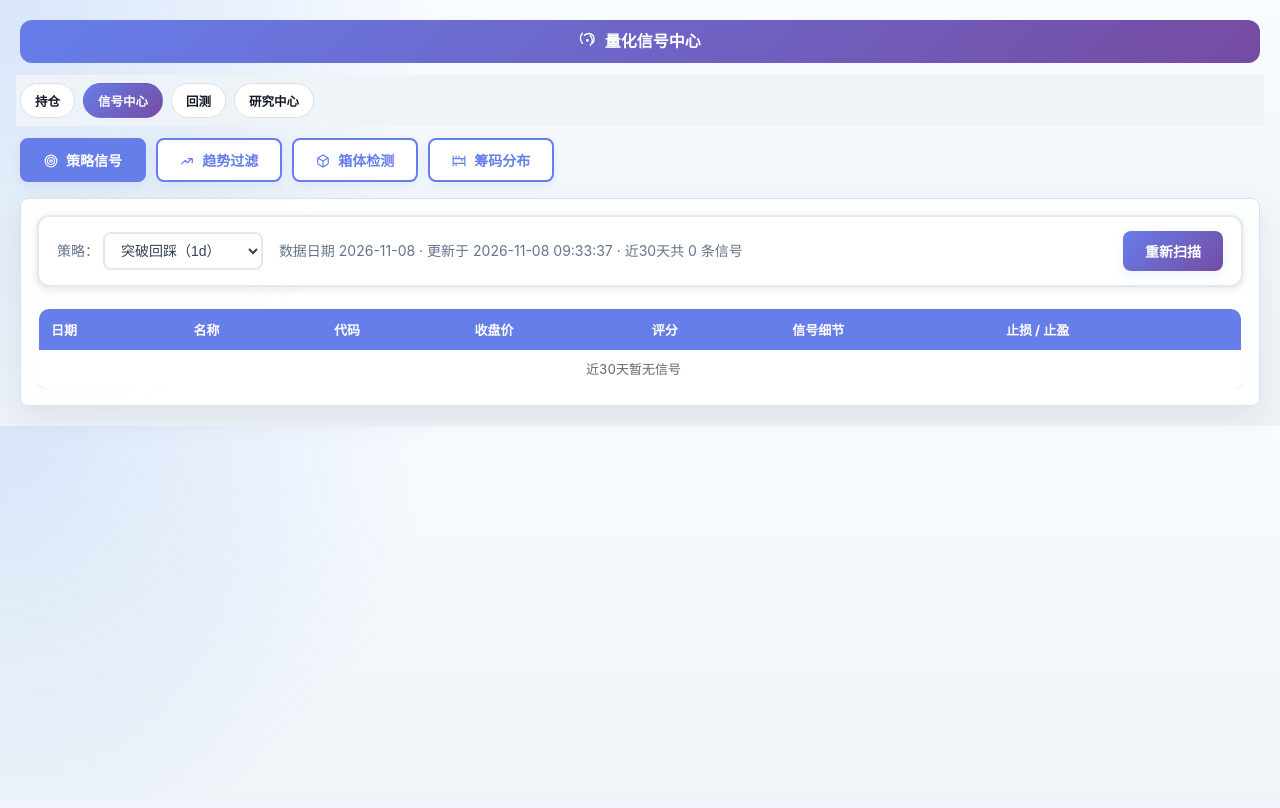
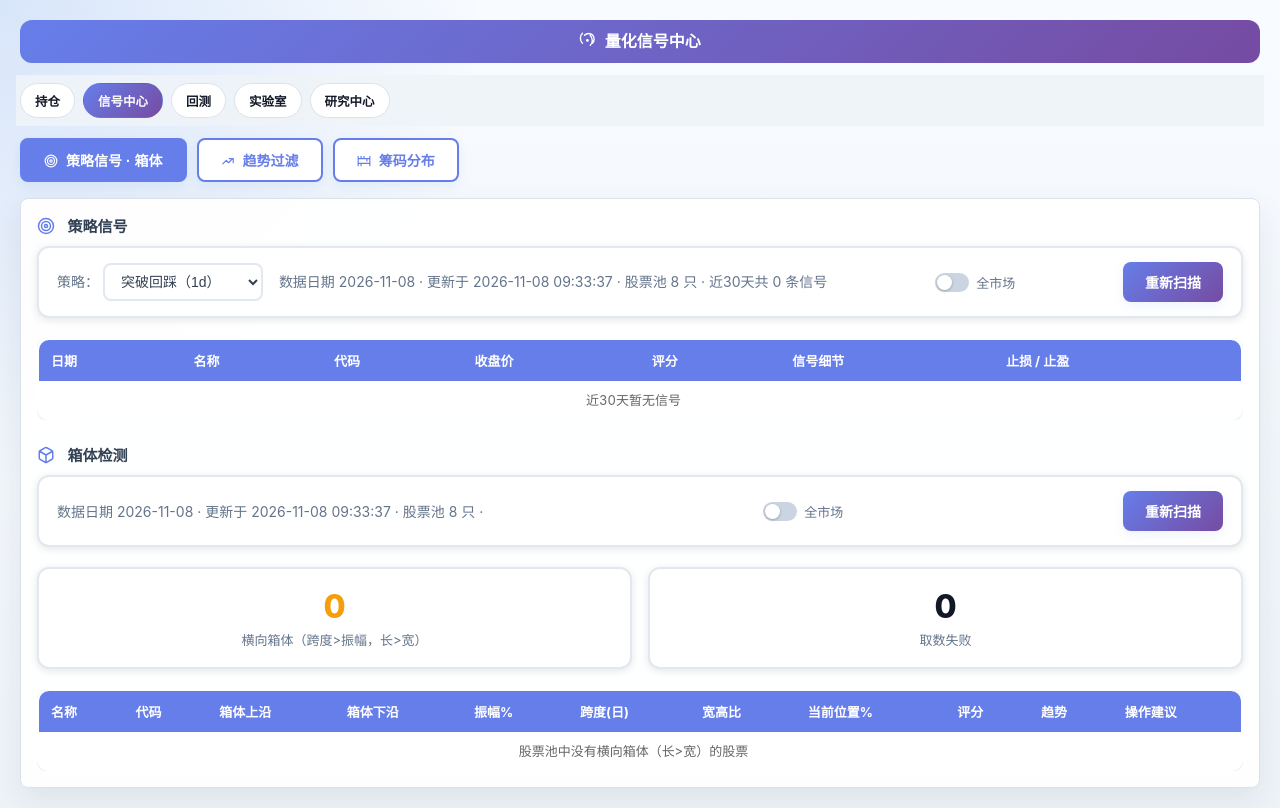
Before and after one commit to rollstone6/jungle-trading, a FastAPI app: template templates/quant.html in a window 1280 px wide. Before the commit the page ends 660 px from the top, so only its background shows below. Run offline with FastAPI, Linux system fonts and the light colour scheme; the template is opened without the code that fills it, so the values that code supplies are empty.

Commit message:
feat(quant): 信号中心全市场扫描开关
quant_scan 新增 FULL_MARKET_LIMIT=300 全市场模式：_market_candidates() 从新浪全A快照
按成交额粗筛，过滤 ST/退市，仅保留 60/00/30/68 前缀；signals/trend/box/chip 四个 API
透传 full 参数，前端 .mk-toggle 开关控制。

Agent-Task: 信号中心增加全市场扫描能力
Agent-Model: qwen3.8-flash
Agent-Decision: 候选上限 300 只，3.4G 小内存主机的安全阈值，扩容前需先解决扫描峰值内存
Agent-Limitation: 粗筛仅按成交额排序，冷门票的箱体/筹码信号可能仍漏

```diff
--- a/app/main.py
+++ b/app/main.py
@@ -887,40 +887,41 @@ async def quant_strategies(request: Request, pwd: str = check_password):
 
 @app.get("/api/quant/signals")
 async def quant_signals_api(request: Request, pwd: str = check_password,
-                            strategy: str = "breakout", refresh: int = 0):
-    """策略信号扫描（当日缓存，refresh=1 强制重扫）"""
+                            strategy: str = "breakout", refresh: int = 0,
+                            full: int = 0):
+    """策略信号扫描（当日缓存，refresh=1 强制重扫，full=1 全市场粗筛池）"""
     from app.services.quant_scan import scan_signals
     try:
-        return await asyncio.to_thread(scan_signals, strategy, bool(refresh))
+        return await asyncio.to_thread(scan_signals, strategy, bool(refresh), bool(full))
     except ValueError as exc:
         raise HTTPException(status_code=400, detail=str(exc))
 
 
 @app.get("/api/quant/trend")
 async def quant_trend_api(request: Request, pwd: str = check_password,
-                          mode: str = "strong", refresh: int = 0):
-    """全池趋势过滤（strong/loose/oversold）"""
+                          mode: str = "strong", refresh: int = 0, full: int = 0):
+    """趋势过滤（strong/loose/oversold，full=1 全市场粗筛池）"""
     from app.services.quant_scan import scan_trend
     try:
-        return await asyncio.to_thread(scan_trend, mode, bool(refresh))
+        return await asyncio.to_thread(scan_trend, mode, bool(refresh), bool(full))
     except ValueError as exc:
         raise HTTPException(status_code=400, detail=str(exc))
 
 
 @app.get("/api/quant/box")
 async def quant_box_api(request: Request, pwd: str = check_password,
-                        refresh: int = 0):
-    """全池箱体检测"""
+                        refresh: int = 0, full: int = 0):
+    """箱体检测（full=1 全市场粗筛池）"""
     from app.services.quant_scan import scan_box
-    return await asyncio.to_thread(scan_box, bool(refresh))
+    return await asyncio.to_thread(scan_box, bool(refresh), bool(full))
 
 
 @app.get("/api/quant/chip")
 async def quant_chip_api(request: Request, pwd: str = check_password,
-                         refresh: int = 0):
-    """全池筹码集中度扫描"""
+                         refresh: int = 0, full: int = 0):
+    """筹码集中度扫描（full=1 全市场粗筛池）"""
     from app.services.quant_scan import scan_chip
-    return await asyncio.to_thread(scan_chip, bool(refresh))
+    return await asyncio.to_thread(scan_chip, bool(refresh), bool(full))
 
 
 @app.get("/api/quant/chip/detail")
--- a/templates/quant.html
+++ b/templates/quant.html
@@ -4,7 +4,8 @@
     <meta charset="UTF-8">
     <meta name="viewport" content="width=device-width, initial-scale=1.0">
     <title>量化信号中心 - 持仓工作台</title>
-    <link rel="stylesheet" href="/static/styles.css?v=20261103a">
+    <link rel="stylesheet" href="/static/styles.css?v=20261108a">
+    <link rel="icon" href="/static/favicon.svg" type="image/svg+xml">
     <style>
         .quant-container { max-width: 1280px; margin: 0 auto; padding: 20px; }
 
@@ -28,6 +29,21 @@
 
         .panel { display: none; }
         .panel.active { display: block; }
+
+        .sub-title {
+            display: flex; align-items: center; gap: 8px;
+            font-size: 15px; font-weight: 700; color: #334155; margin: 0 0 10px;
+        }
+        .sub-title .ic { width: 18px; height: 18px; color: var(--accent); }
+
+        .mk-toggle { display: inline-flex; align-items: center; gap: 7px; font-size: 13px; color: #64748b; cursor: pointer; user-select: none; white-space: nowrap; min-height: 32px; padding: 4px 0; }
+        .mk-toggle input { position: absolute; opacity: 0; pointer-events: none; }
+        .mk-track { width: 34px; height: 19px; border-radius: 10px; background: #cbd5e1; position: relative; transition: background 0.2s; flex-shrink: 0; }
+        .mk-track::after { content: ''; position: absolute; left: 2px; top: 2px; width: 15px; height: 15px; border-radius: 50%; background: #fff; box-shadow: 0 1px 3px rgba(0,0,0,0.25); transition: left 0.2s; }
+        .mk-toggle input:checked + .mk-track { background: var(--accent); }
+        .mk-toggle input:checked + .mk-track::after { left: 17px; }
+        .mk-toggle input:focus-visible + .mk-track { outline: 2px solid var(--accent); outline-offset: 2px; }
+        .mk-toggle.on { color: var(--accent); font-weight: 600; }
 
         .scan-bar {
             background: white; border: 2px solid #e2e8f0; border-radius: 12px;
@@ -54,7 +70,7 @@
         }
         .kpi-card .v { font-size: 32px; font-weight: 800; }
         .kpi-card .l { font-size: 13px; color: #64748b; margin-top: 4px; }
-        .kpi-card.pass .v { color: #10b981; }
+        .kpi-card.pass .v { color: var(--green); }
         .kpi-card.box .v { color: #f59e0b; }
         .kpi-card.score .v { color: var(--accent); }
 
@@ -73,11 +89,11 @@
             display: inline-block; padding: 3px 12px; border-radius: 20px;
             font-size: 12px; font-weight: 600; color: #fff;
         }
-        .badge.ok { background: #10b981; }
+        .badge.ok { background: var(--green); }
         .badge.no { background: #cbd5e1; }
         .mark { font-size: 14px; }
-        .mark.yes { color: #10b981; }
-        .mark.no { color: #ef4444; }
+        .mark.yes { color: var(--green); }
+        .mark.no { color: var(--red); }
         .mono { font-variant-numeric: tabular-nums; }
         .loading { text-align: center; padding: 40px; color: #666; }
         .link-btn {
@@ -112,24 +128,26 @@
             <a href="/?pwd={{ pwd }}">持仓</a>
             <a href="/quant?pwd={{ pwd }}" class="on">信号中心</a>
             <a href="/backtest?pwd={{ pwd }}">回测</a>
+            <a href="/lab?pwd={{ pwd }}">实验室</a>
             <a href="/research?pwd={{ pwd }}">研究中心</a>
         </nav>
 
         <div class="tab-row" id="tab-row">
-            <button class="tab-btn active" data-tab="signals" type="button"><svg class="ic" viewBox="0 0 24 24" fill="none" stroke="currentColor" stroke-width="2" stroke-linecap="round" stroke-linejoin="round" aria-hidden="true"><path d="M12 22a10 10 0 1 0 0-20 10 10 0 0 0 0 20Z M12 18a6 6 0 1 0 0-12 6 6 0 0 0 0 12Z M12 14a2 2 0 1 0 0-4 2 2 0 0 0 0 4Z"/></svg> 策略信号</button>
+            <button class="tab-btn active" data-tab="signals" type="button"><svg class="ic" viewBox="0 0 24 24" fill="none" stroke="currentColor" stroke-width="2" stroke-linecap="round" stroke-linejoin="round" aria-hidden="true"><path d="M12 22a10 10 0 1 0 0-20 10 10 0 0 0 0 20Z M12 18a6 6 0 1 0 0-12 6 6 0 0 0 0 12Z M12 14a2 2 0 1 0 0-4 2 2 0 0 0 0 4Z"/></svg> 策略信号 · 箱体</button>
             <button class="tab-btn" data-tab="trend" type="button"><svg class="ic" viewBox="0 0 24 24" fill="none" stroke="currentColor" stroke-width="2" stroke-linecap="round" stroke-linejoin="round" aria-hidden="true"><path d="M3 17l6-6 4 4 7-7 M14 8h7v7"/></svg> 趋势过滤</button>
-            <button class="tab-btn" data-tab="box" type="button"><svg class="ic" viewBox="0 0 24 24" fill="none" stroke="currentColor" stroke-width="2" stroke-linecap="round" stroke-linejoin="round" aria-hidden="true"><path d="M21 8a2 2 0 0 0-1-1.7l-7-4a2 2 0 0 0-2 0l-7 4A2 2 0 0 0 3 8v8a2 2 0 0 0 1 1.7l7 4a2 2 0 0 0 2 0l7-4A2 2 0 0 0 21 16Z M3.3 7l8.7 5 8.7-5 M12 22V12"/></svg> 箱体检测</button>
             <button class="tab-btn" data-tab="chip" type="button"><svg class="ic" viewBox="0 0 24 24" fill="none" stroke="currentColor" stroke-width="2" stroke-linecap="round" stroke-linejoin="round" aria-hidden="true"><path d="M2 8h20 M2 16h20 M2 4v16 M22 4v16 M7 4v4 M17 8v4 M7 16v4 M12 4v4"/></svg> 筹码分布</button>
         </div>
 
-        <!-- ===== 策略信号 ===== -->
+        <!-- ===== 策略信号 + 箱体检测（合并面板） ===== -->
         <div class="panel active" id="panel-signals">
+            <div class="sub-title"><svg class="ic" viewBox="0 0 24 24" fill="none" stroke="currentColor" stroke-width="2" stroke-linecap="round" stroke-linejoin="round" aria-hidden="true"><path d="M12 22a10 10 0 1 0 0-20 10 10 0 0 0 0 20Z M12 18a6 6 0 1 0 0-12 6 6 0 0 0 0 12Z M12 14a2 2 0 1 0 0-4 2 2 0 0 0 0 4Z"/></svg> 策略信号</div>
             <div class="scan-bar">
                 <span>
                     策略：
                     <select class="sel" id="signal-strategy" aria-label="策略信号扫描模式"></select>
                     <span id="signal-meta" style="margin-left:12px">加载中...</span>
                 </span>
+                <label class="mk-toggle" title="开启后按全市场成交额前300粗筛扫描，首次约5-15分钟"><input type="checkbox" id="mk-signals" aria-label="全市场扫描开关"><span class="mk-track"></span>全市场</label>
                 <button class="scan-btn" id="signal-refresh" type="button">重新扫描</button>
             </div>
             <div class="table-scroll">
@@ -138,6 +156,24 @@
                     <th>日期</th><th>名称</th><th>代码</th><th>收盘价</th><th>评分</th><th>信号细节</th><th>止损 / 止盈</th>
                 </tr></thead>
                 <tbody id="signal-body"><tr><td colspan="7" class="loading">加载中...</td></tr></tbody>
+            </table>
+</div>
+
+            <div class="sub-title" style="margin-top:24px"><svg class="ic" viewBox="0 0 24 24" fill="none" stroke="currentColor" stroke-width="2" stroke-linecap="round" stroke-linejoin="round" aria-hidden="true"><path d="M21 8a2 2 0 0 0-1-1.7l-7-4a2 2 0 0 0-2 0l-7 4A2 2 0 0 0 3 8v8a2 2 0 0 0 1 1.7l7 4a2 2 0 0 0 2 0l7-4A2 2 0 0 0 21 16Z M3.3 7l8.7 5 8.7-5 M12 22V12"/></svg> 箱体检测</div>
+            <div class="scan-bar">
+                <span id="box-meta">加载中...</span>
+                <label class="mk-toggle" title="开启后按全市场成交额前300粗筛扫描，首次约5-15分钟"><input type="checkbox" id="mk-box" aria-label="全市场扫描开关"><span class="mk-track"></span>全市场</label>
+                <button class="scan-btn" id="box-refresh" type="button">重新扫描</button>
+            </div>
+            <div class="kpi-grid" id="box-kpi"><div class="loading">加载中...</div></div>
+            <div class="table-scroll">
+<table class="data-table">
+                <thead><tr>
+                    <th>名称</th><th>代码</th><th>箱体上沿</th><th>箱体下沿</th><th>振幅%</th>
+                    <th>跨度(日)</th><th>宽高比</th>
+                    <th>当前位置%</th><th>评分</th><th>趋势</th><th>操作建议</th>
+                </tr></thead>
+                <tbody id="box-body"><tr><td colspan="11" class="loading">加载中...</td></tr></tbody>
             </table>
 </div>
         </div>
@@ -154,6 +190,7 @@
                     </select>
                     <span id="trend-meta" style="margin-left:12px">加载中...</span>
                 </span>
+                <label class="mk-toggle" title="开启后按全市场成交额前300粗筛扫描，首次约5-15分钟"><input type="checkbox" id="mk-trend" aria-label="全市场扫描开关"><span class="mk-track"></span>全市场</label>
                 <button class="scan-btn" id="trend-refresh" type="button">重新扫描</button>
             </div>
             <div class="kpi-grid" id="trend-kpi"><div class="loading">加载中...</div></div>
@@ -168,29 +205,11 @@
 </div>
         </div>
 
-        <!-- ===== 箱体检测 ===== -->
-        <div class="panel" id="panel-box">
-            <div class="scan-bar">
-                <span id="box-meta">加载中...</span>
-                <button class="scan-btn" id="box-refresh" type="button">重新扫描</button>
-            </div>
-            <div class="kpi-grid" id="box-kpi"><div class="loading">加载中...</div></div>
-            <div class="table-scroll">
-<table class="data-table">
-                <thead><tr>
-                    <th>名称</th><th>代码</th><th>箱体上沿</th><th>箱体下沿</th><th>振幅%</th>
-                    <th>跨度(日)</th><th>宽高比</th>
-                    <th>当前位置%</th><th>评分</th><th>趋势</th><th>操作建议</th>
-                </tr></thead>
-                <tbody id="box-body"><tr><td colspan="11" class="loading">加载中...</td></tr></tbody>
-            </table>
-</div>
-        </div>
-
         <!-- ===== 筹码分布 ===== -->
         <div class="panel" id="panel-chip">
             <div class="scan-bar">
                 <span id="chip-meta">加载中...</span>
+                <label class="mk-toggle" title="开启后按全市场成交额前300粗筛扫描，首次约5-15分钟"><input type="checkbox" id="mk-chip" aria-label="全市场扫描开关"><span class="mk-track"></span>全市场</label>
                 <button class="scan-btn" id="chip-refresh" type="button">重新扫描</button>
             </div>
             <div class="kpi-grid" id="chip-kpi"><div class="loading">加载中...</div></div>
@@ -234,6 +253,27 @@
 
         const esc = (s) => String(s ?? '').replace(/[&<>"]/g, c => ({'&':'&amp;','<':'&lt;','>':'&gt;','"':'&quot;'}[c]));
 
+        // ---------- 全市场开关（成交额前300粗筛池） ----------
+        const MK_KEY = '***';
+        const mkState = JSON.parse(localStorage.getItem(MK_KEY) || '{}');
+        function mkOn(id) { return !!document.getElementById(id).checked; }
+        function mkScopeTag(d) {
+            return d.scope === 'market' ? `全市场粗筛 ${d.poolSize || 300} 只（展示top${d.stocks ? Math.min(d.stocks.length,200) : d.total || 0}）· ` : `股票池 ${d.poolSize || ''} 只 · `;
+        }
+        document.querySelectorAll('.mk-toggle input').forEach(inp => {
+            const id = inp.id.replace('mk-', '');
+            if (mkState[id]) inp.checked = true;
+            const lab = inp.closest('.mk-toggle');
+            lab.classList.toggle('on', inp.checked);
+            inp.addEventListener('change', () => {
+                mkState[id] = inp.checked;
+                localStorage.setItem(MK_KEY, JSON.stringify(mkState));
+                lab.classList.toggle('on', inp.checked);
+                ({signals: () => loadSignals(false), trend: () => loadTrend(false),
+                  box: () => loadBox(false), chip: () => loadChip(false)})[id]();
+            });
+        });
+
         // ---------- 1. 策略信号 ----------
         let signalStrategy = 'breakout';
         async function initSignals() {
@@ -254,9 +294,9 @@
             const meta = document.getElementById('signal-meta');
             const btn = document.getElementById('signal-refresh');
             btn.disabled = true;
-            meta.textContent = '扫描中（全池取数+信号计算，首次约1-2分钟）...';
+            meta.textContent = mkOn('mk-signals') ? '全市场扫描中（300只粗筛，首次约5-15分钟）...' : '扫描中（全池取数+信号计算，首次约1-2分钟）...';
             try {
-                const d = await fetchJSON(`/api/quant/signals?pwd=${pwd}&strategy=${signalStrategy}` + (refresh ? '&refresh=1' : ''));
+                const d = await fetchJSON(`/api/quant/signals?pwd=${pwd}&strategy=${signalStrategy}` + (refresh ? '&refresh=1' : '') + (mkOn('mk-signals') ? '&full=1' : ''));
                 const rows = d.signals || [];
                 document.getElementById('signal-body').innerHTML = rows.length ? rows.map(s => {
                     const md = s.metadata || {};
@@ -276,7 +316,8 @@
                         <td class="mono" style="font-size:12px">${s.metadata?.stop_loss ?? '-'} / ${s.metadata?.take_profit ?? '-'}</td>
                     </tr>`;
                 }).join('') : '<tr><td colspan="7" class="loading">近30天暂无信号</td></tr>';
-                meta.textContent = `数据日期 ${d.asOf} · 更新于 ${d.fetchedAt} · 近${d.lookbackDays}天共 ${d.total} 条信号` +
+                meta.textContent = `数据日期 ${d.asOf} · 更新于 ${d.fetchedAt} · ` + mkScopeTag(d) +
+                    `近${d.lookbackDays}天共 ${d.total} 条信号` +
                     (d.failures && d.failures.length ? ` · ${d.failures.length} 只取数失败` : '');
             } catch (e) {
                 meta.textContent = '加载失败：' + e.message;
@@ -294,12 +335,14 @@
             btn.disabled = true;
             meta.textContent = '扫描中...';
             try {
-                const d = await fetchJSON(`/api/quant/trend?pwd=${pwd}&mode=${mode}` + (refresh ? '&refresh=1' : ''));
+                const d = await fetchJSON(`/api/quant/trend?pwd=${pwd}&mode=${mode}` + (refresh ? '&refresh=1' : '') + (mkOn('mk-trend') ? '&full=1' : ''));
                 document.getElementById('trend-kpi').innerHTML = `
                     <div class="kpi-card pass"><div class="v">${d.passedCount}</div><div class="l">通过筛选（共 ${d.stocks.length} 只）</div></div>
                     <div class="kpi-card"><div class="v">${d.stocks.length - d.passedCount}</div><div class="l">未通过</div></div>
                     <div class="kpi-card"><div class="v">${d.failures ? d.failures.length : 0}</div><div class="l">取数失败</div></div>`;
-                const mark = (v) => v ? '<span class="mark yes">✔</span>' : '<span class="mark no">✘</span>';
+                const CHECK_SVG = '<svg class="ic" viewBox="0 0 24 24" fill="none" stroke="currentColor" stroke-width="3" stroke-linecap="round" stroke-linejoin="round" aria-hidden="true"><path d="M20 6 9 17l-5-5"/></svg>';
+            const CROSS_SVG = '<svg class="ic" viewBox="0 0 24 24" fill="none" stroke="currentColor" stroke-width="3" stroke-linecap="round" aria-hidden="true"><path d="M18 6 6 18M6 6l12 12"/></svg>';
+            const mark = (v) => v ? `<span class="mark yes" role="img" aria-label="达标">${CHECK_SVG}</span>` : `<span class="mark no" role="img" aria-label="未达标">${CROSS_SVG}</span>`;
                 document.getElementById('trend-body').innerHTML = d.stocks.length ? d.stocks.map(s => `
                     <tr>
                         <td>${s.pass ? '<span class="badge ok">通过</span>' : '<span class="badge no">未过</span>'}</td>
@@ -308,9 +351,9 @@
                         <td class="mono">${s.detail?.close ?? '-'}</td>
                         <td>${mark(s.ma_bullish)}</td><td>${mark(s.ma20_up)}</td>
                         <td>${mark(s.near_high)}</td><td>${mark(s.vol_ok)}</td>
-                        <td style="font-size:12px;color:#ef4444">${esc((s.reasons || []).join('、'))}</td>
+                        <td style="font-size:12px;color:var(--red)">${esc((s.reasons || []).join('、'))}</td>
                     </tr>`).join('') : '<tr><td colspan="9" class="loading">无数据</td></tr>';
-                meta.textContent = `数据日期 ${d.asOf} · 更新于 ${d.fetchedAt} · 模式 ${d.mode}`;
+                meta.textContent = `数据日期 ${d.asOf} · 更新于 ${d.fetchedAt} · 模式 ${d.mode} · ` + mkScopeTag(d);
             } catch (e) {
                 meta.textContent = '加载失败：' + e.message;
             } finally {
@@ -327,7 +370,7 @@
             btn.disabled = true;
             meta.textContent = '扫描中...';
             try {
-                const d = await fetchJSON(`/api/quant/box?pwd=${pwd}` + (refresh ? '&refresh=1' : ''));
+                const d = await fetchJSON(`/api/quant/box?pwd=${pwd}` + (refresh ? '&refresh=1' : '') + (mkOn('mk-box') ? '&full=1' : ''));
                 document.getElementById('box-kpi').innerHTML = `
                     <div class="kpi-card box"><div class="v">${d.total}</div><div class="l">横向箱体（跨度>振幅，长>宽）</div></div>
                     <div class="kpi-card"><div class="v">${d.failures ? d.failures.length : 0}</div><div class="l">取数失败</div></div>`;
@@ -339,13 +382,13 @@
                         <td class="mono">${s.box_low}</td>
                         <td class="mono">${s.box_width}%</td>
                         <td class="mono">${s.box_span_bars || '-'}</td>
-                        <td class="mono" style="color:${(s.aspect_ratio||0) >= 2 ? '#10b981' : '#f59e0b'};font-weight:600">${s.aspect_ratio != null ? s.aspect_ratio + ':1' : '-'}</td>
+                        <td class="mono" style="color:${(s.aspect_ratio||0) >= 2 ? 'var(--green)' : '#f59e0b'};font-weight:600">${s.aspect_ratio != null ? s.aspect_ratio + ':1' : '-'}</td>
                         <td class="mono">${s.price_position}%</td>
                         <td>${esc(s.quality_text)}</td>
                         <td>${esc(s.trend)}</td>
                         <td style="font-size:12px">${esc(s.action_hint)}</td>
                     </tr>`).join('') : '<tr><td colspan="11" class="loading">股票池中没有横向箱体（长>宽）的股票</td></tr>';
-                meta.textContent = `数据日期 ${d.asOf} · 更新于 ${d.fetchedAt}`;
+                meta.textContent = `数据日期 ${d.asOf} · 更新于 ${d.fetchedAt} · ` + mkScopeTag(d);
             } catch (e) {
                 meta.textContent = '加载失败：' + e.message;
             } finally {
@@ -361,7 +404,7 @@
             btn.disabled = true;
             meta.textContent = '扫描中...';
             try {
-                const d = await fetchJSON(`/api/quant/chip?pwd=${pwd}` + (refresh ? '&refresh=1' : ''));
+                const d = await fetchJSON(`/api/quant/chip?pwd=${pwd}` + (refresh ? '&refresh=1' : '') + (mkOn('mk-chip') ? '&full=1' : ''));
                 document.getElementById('chip-kpi').innerHTML = `
                     <div class="kpi-card score"><div class="v">${d.stocks.length}</div><div class="l">完成扫描</div></div>
                     <div class="kpi-card pass"><div class="v">${d.passedCount}</div><div class="l">集中度达标</div></div>`;
@@ -380,7 +423,7 @@
                         <td><span class="link-btn" onclick="showChipDetail('${s.symbol}', '${esc(s.name)}')">查看分布</span></td>
                     </tr>`;
                 }).join('') : '<tr><td colspan="10" class="loading">无数据</td></tr>';
-                meta.textContent = `数据日期 ${d.asOf} · 更新于 ${d.fetchedAt} · 按综合评分降序`;
+                meta.textContent = `数据日期 ${d.asOf} · 更新于 ${d.fetchedAt} · ` + mkScopeTag(d) + '按综合评分降序';
             } catch (e) {
                 meta.textContent = '加载失败：' + e.message;
             } finally {
@@ -442,7 +485,8 @@
             ctx.strokeStyle = '#f59e0b'; ctx.setLineDash([5, 4]); ctx.lineWidth = 1.5;
             ctx.beginPath(); ctx.moveTo(x(peakPrice), padT); ctx.lineTo(x(peakPrice), h - padB); ctx.stroke();
             // 现价竖线
-            ctx.strokeStyle = '#ef4444'; ctx.setLineDash([]);
+            const red = getComputedStyle(document.documentElement).getPropertyValue('--red').trim() || '#d92d20';
+            ctx.strokeStyle = red; ctx.setLineDash([]);
             ctx.beginPath(); ctx.moveTo(x(currentPrice), padT); ctx.lineTo(x(currentPrice), h - padB); ctx.stroke();
             // 轴
             ctx.strokeStyle = '#e2e8f0'; ctx.lineWidth = 1;
@@ -454,7 +498,7 @@
             }
             // 图例
             ctx.fillStyle = '#f59e0b'; ctx.fillText('峰值价 ' + peakPrice, Math.min(x(peakPrice) + 4, w - 90), padT + 12);
-            ctx.fillStyle = '#ef4444'; ctx.fillText('现价 ' + currentPrice, Math.min(x(currentPrice) + 4, w - 90), padT + 26);
+            ctx.fillStyle = red; ctx.fillText('现价 ' + currentPrice, Math.min(x(currentPrice) + 4, w - 90), padT + 26);
         }
 
         // ---------- 启动 ----------
```
Also changed, not shown: app/services/quant_scan.py (+144 -48 lines).
